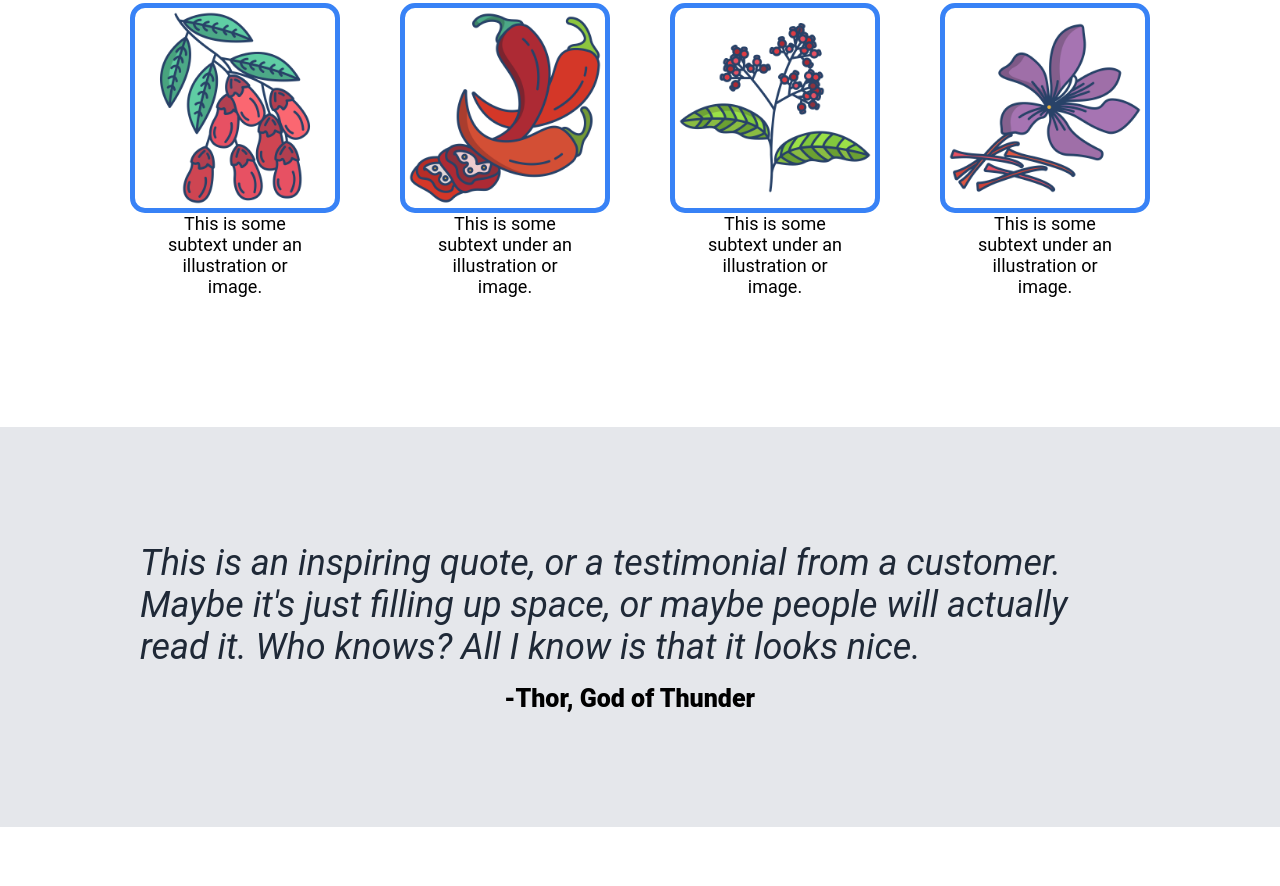
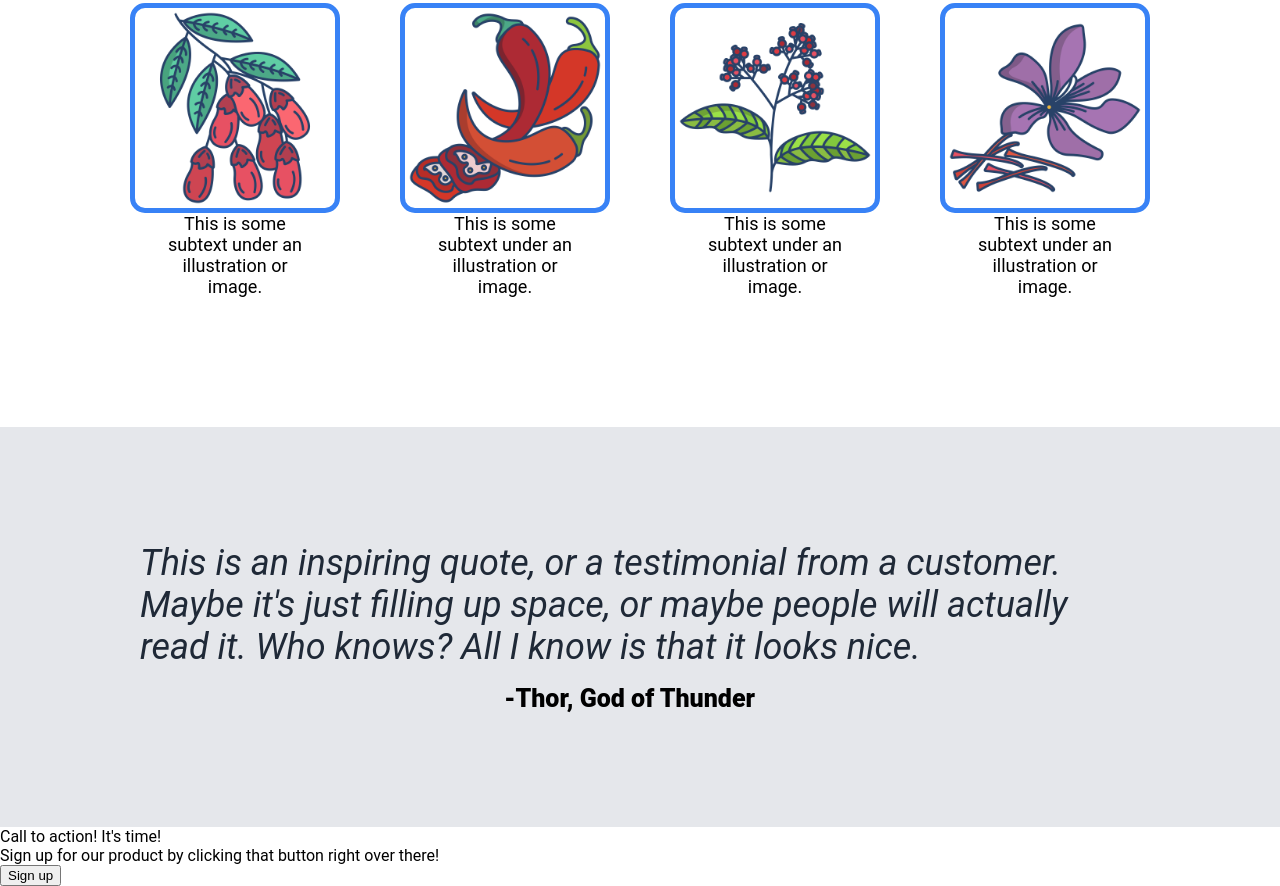
Before and after one commit to gcerv93/landing-page, a plain HTML site: page index.html in a window 1280 px wide. Shown: the part 689-1575 px from the top of the page. Before the commit the page ends 1516 px from the top, so only its background shows below. Drawn offline with Linux system fonts and the light colour scheme.

Commit message:
finish signup section html

```diff
--- a/index.html
+++ b/index.html
@@ -56,6 +56,13 @@
       <div class="quote-author">-Thor, God of Thunder</div>
     </div>
 
+    <div class="signup">
+      <div class="signup-text">Call to action! It's time!
+        <div>Sign up for our product by clicking that button right over there!</div>
+      </div>
+      <button>Sign up</button>
+    </div>
+
   </body>
 
 </html>
```
